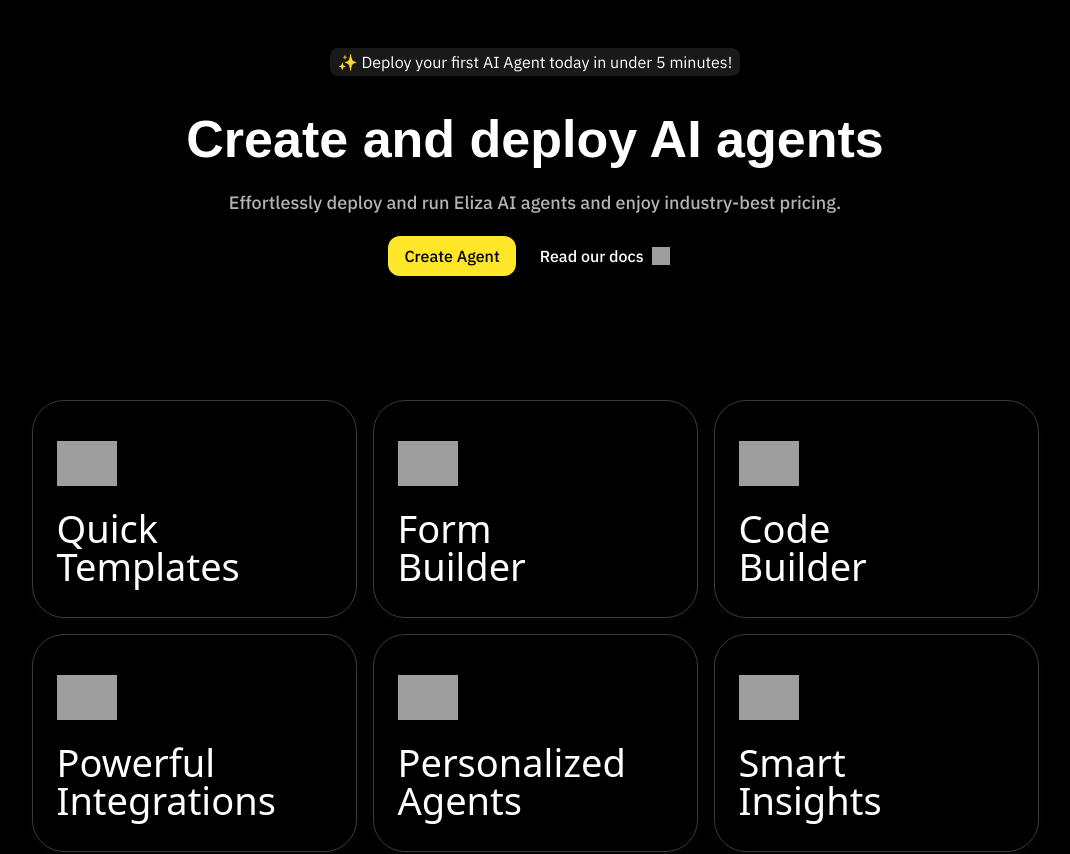
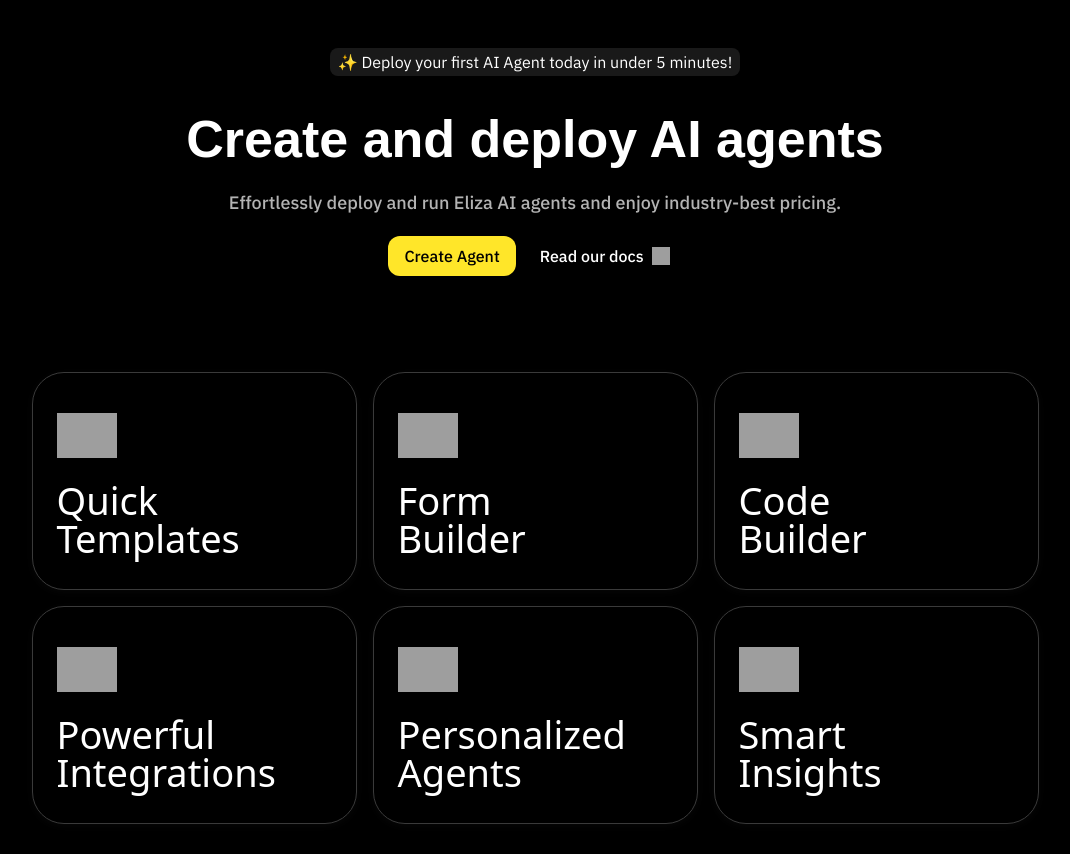
Before and after one commit to rollsmorr1/p-2836, a React (Vite) app: page / in a window 1280 px wide. Shown: the top 854 px of the page, without its empty margins (105-1175 px from the left). Built offline with nearby package versions, Linux system fonts and the light colour scheme; grey boxes are pictures that could not be loaded; a web font is replaced by a local one.

Commit message:
Reduce spacing between elements
Reduced the spacing between elements as requested.

```diff
--- a/src/components/home/Features.tsx
+++ b/src/components/home/Features.tsx
@@ -33,7 +33,7 @@ export function Features() {
   ];
 
   return (
-    <section className="mt-[76px] mb-[76px] max-md:mt-10 max-md:max-w-full">
+    <section className="mt-12 mb-[76px] max-md:mt-10 max-md:max-w-full">
       <div className="flex items-stretch gap-4 flex-wrap max-md:max-w-full justify-center">
         {topFeatures.map((feature, index) => (
           <FeatureCard key={index} {...feature} />
```
